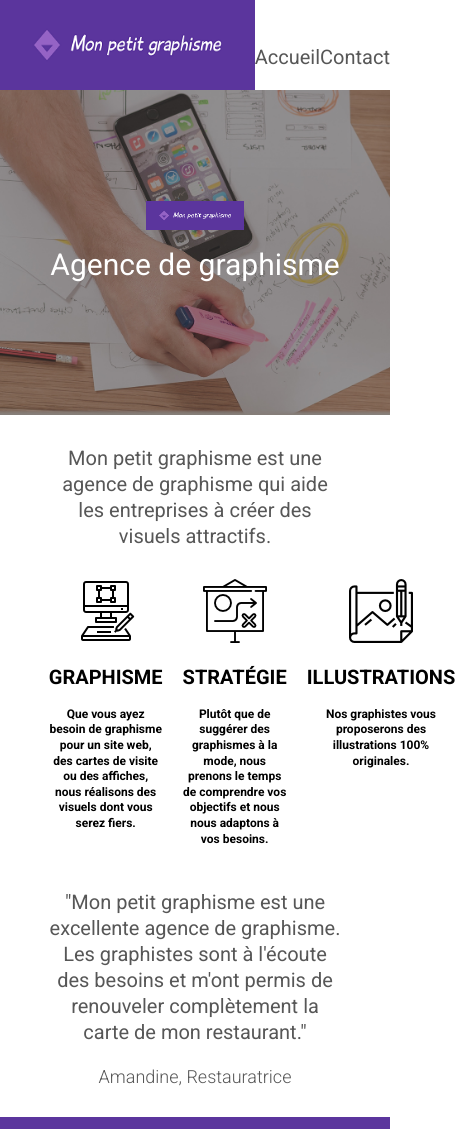
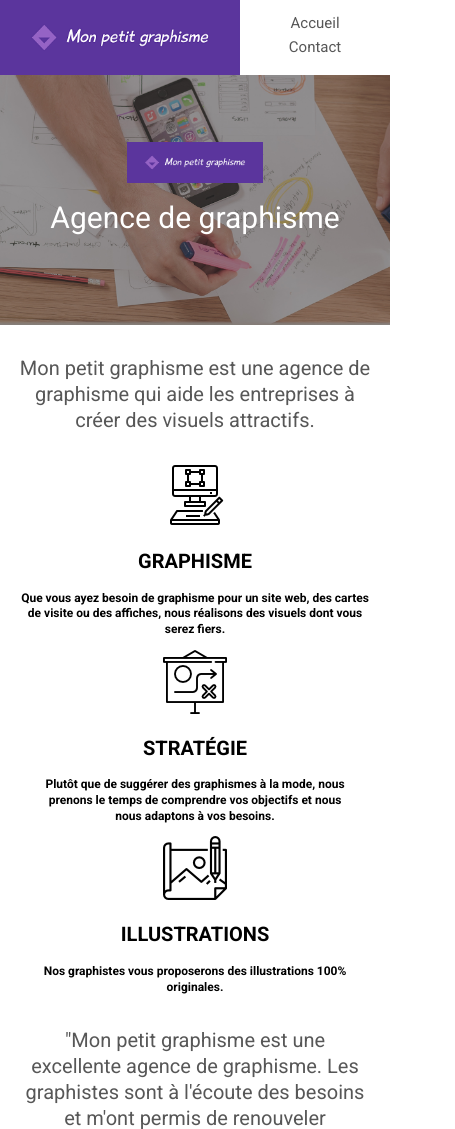
Before and after one commit to ayim21/ProjectMonPetitGraphisme, a website: page index.html in a window 390 px wide. Shown: the top 1129 px of the page, 455 px wide, since content can reach past the window. Drawn offline with Linux system fonts and the light colour scheme.

Commit message:
mobile version changes v0

```diff
--- /dev/null
+++ b/sass/mains.scss
@@ -0,0 +1,189 @@
+html{
+    font-size: 62.5%;
+    line-height: 1.3;
+}
+
+*{
+    box-sizing: border-box;
+    font-family: 'Roboto', sans-serif, Arial, Helvetica, sans-serif;
+    font-size: 1.2rem;
+    font-weight: normal;
+}
+
+$color-primary: #575757;
+$color-secondary: #fff;
+$color-tertiary: #000;
+$color-bg: #5b359d;
+
+img{
+    max-width: 100%;
+}
+
+ul{
+    padding: 0;
+    & li{
+        list-style-type: none;
+        padding: 0.2rem 0;
+    }
+}
+
+
+a{
+    text-decoration: none;
+    color: $color-primary;
+    &:hover{
+        border-bottom: 0.3rem solid $color-bg;
+    }
+}
+
+.container{
+    max-width: 1200px;
+    margin: 0 auto;
+}
+
+header{
+    display: flex;
+    flex-direction: row;
+    justify-content: space-between;
+    height: 10.5rem;
+    color: $color-primary;
+    & nav{
+        width: 30%;
+        & ul{
+            height: 100%;
+            display: flex;
+            justify-content: space-around;
+            align-items: center;
+            & a{
+                font-size: 2rem;
+            }
+        }
+    }
+}
+
+.banner{
+    background: url('../img/backgroung_image.jpg') no-repeat center center;
+    background-size: cover;
+    height: 40rem;
+    display: flex;
+    flex-direction: column;
+    justify-content: center;
+    align-items: center;
+    & img{
+        width: 20%;
+    }
+    & h1{
+        color: $color-secondary;
+        font-size: 3rem;
+        margin-top: 1.5rem;
+    }
+}
+
+.presentation{
+    width: 75%;
+    margin: 1.5rem auto 1rem auto;
+    display: flex;
+    flex-direction: column;
+    text-align: center;
+    color: $color-primary;
+    margin-top: 1rem;
+    & p{
+        font-size: 2rem;
+    }
+    &_activities{
+        display: flex;
+        flex-direction: row;
+        color: $color-tertiary;
+        & article{
+            flex: 1;
+            margin-top: 1rem;
+            &:nth-child(2){
+                margin: 1rem 2rem;
+            }
+            & h2{
+                text-transform: uppercase;
+                font-size: 2rem;
+                font-weight: bold;
+            }
+            & p{
+                font-size: unset;
+                font-weight: bold;
+            }
+        }
+    }
+    &_testimony{
+        & p.name{
+            font-size: 1.8rem;
+            font-weight: 300;
+        }
+    }
+}
+
+footer{
+    background-color: $color-bg;
+    color: $color-secondary;
+    display: flex;
+    flex-direction: column;
+    align-items: center;
+    padding: 1.5rem 0;
+    & .fab{
+        color: $color-secondary;
+        opacity: 0.5;
+        font-size: 2.5rem;
+        margin: 0 4.5rem;
+    }
+    & .links{
+        width: 100%;
+        display: flex;
+        justify-content: space-around;
+        margin-top: 1.5rem;
+        & p{
+            font-size: 1.8rem;
+            opacity: 0.5;
+            margin-bottom: 0;
+        }
+        & a{
+            color: $color-secondary;
+        }
+    }
+}
+
+@media only screen and (max-width: 767px){
+    header{
+        height: 7.5rem;
+        & img{
+            height: 7.5rem;
+        }
+        & nav{
+            width: 40%;
+            & ul{
+                flex-direction: column;
+                justify-content: flex-start;
+                & a{
+                    font-size: 1.5rem;
+                }
+            }
+        }
+    }
+
+    .banner{
+        height: 25rem;
+        & img{
+            width: 35%;
+        }
+    }
+
+    .presentation{
+        width: 90%;
+        &_activities{
+            display: unset;
+        }
+    }
+
+    footer{
+        & .links{
+            display: unset;
+            text-align: center;
+        }
+    }
+}
```
Also changed, not shown: package.json (added, +16 -0 lines), css/style.css, 1 other file.
